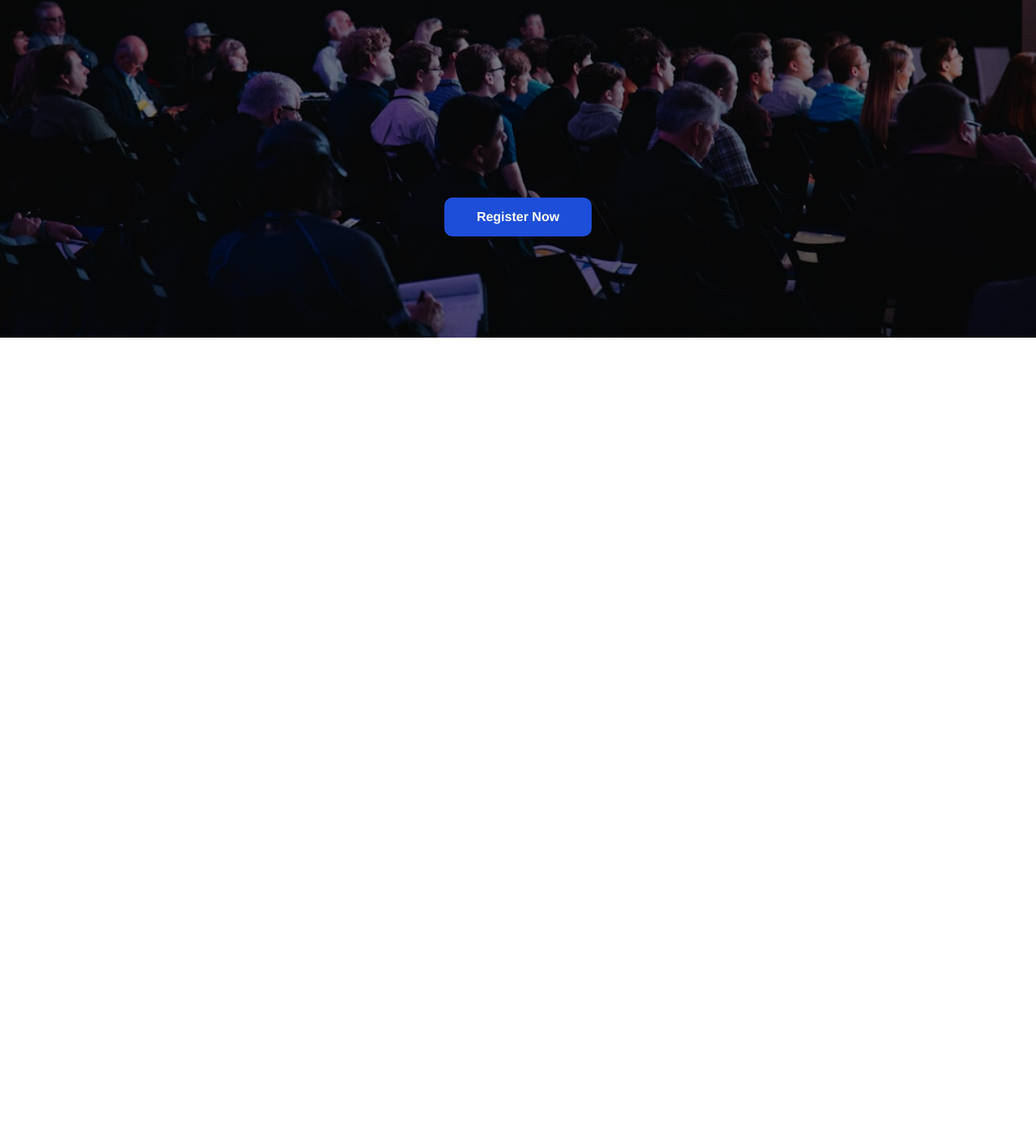
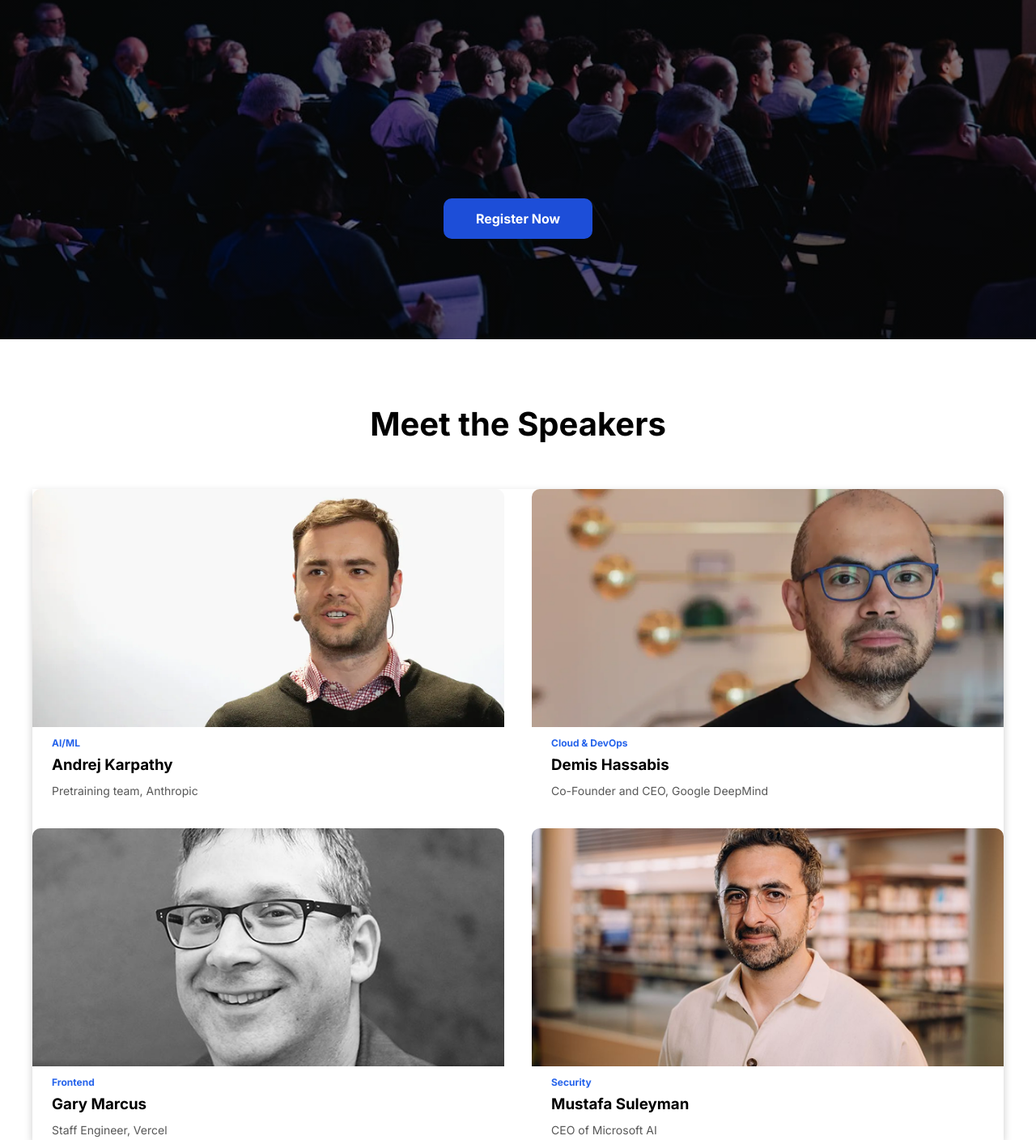
Before and after one commit to SamimUzzamanSunny9876/b-14-a1, a plain HTML site: page index.html in a window 1280 px wide. Shown: the part 391-1799 px from the top of the page at 81% size. Before the commit the page ends 808 px from the top, so only its background shows below. Drawn offline with nearby package versions, Linux system fonts and the light colour scheme.

Commit message:
speaker section done

```diff
--- a/index.html
+++ b/index.html
@@ -57,5 +57,45 @@
         <button class="common-button">Register Now</button>
       </div>
     </header>
+
+    <!-- Meet the speaker starts -->
+
+      <section class="meet-speaker-container">
+        <h1>Meet the Speakers</h1>
+        <div class="meet-speaker-content">
+          <div class="speaker">
+            <img src="./assets/andrej.png" alt="">
+            <p class="department">AI/ML</p>
+            <h3>Andrej Karpathy</h3>
+            <p class="role">Pretraining team, Anthropic</p>
+
+          </div>
+          <div class="speaker">
+            <img src="./assets/demis.png" alt="">
+            <p class="department">Cloud & DevOps</p>
+            <h3>Demis Hassabis</h3>
+            <p class="role">Co-Founder and CEO, Google DeepMind</p>
+
+          </div>
+          <div class="speaker">
+            <img src="./assets/gary.png" alt="">
+            <p class="department">Frontend</p>
+            <h3>Gary Marcus</h3>
+            <p class="role">Staff Engineer, Vercel</p>
+
+          </div>
+          <div class="speaker">
+            <img src="./assets/mustafa.png" alt="">
+            <p class="department">Security</p>
+            <h3>Mustafa Suleyman</h3>
+            <p class="role">CEO of Microsoft AI</p>
+
+          </div>
+
+        </div>
+      </section>
+
+
+    <!-- Meet the speaker ends -->
   </body>
 </html>
--- a/style.css
+++ b/style.css
@@ -1,10 +1,12 @@
 * {
   padding: 0;
   margin: 0;
-  font-family: "Arimo", sans-serif;
+  font-family: "Inter", sans-serif;
 }
 
-body {
+section {
+  max-width: 1200px;
+  margin: auto;
 }
 
 /* nev css */
@@ -57,6 +59,8 @@ header {
   display: grid;
   justify-content: center;
   align-items: center;
+
+
 }
 
 .hero-content {
@@ -65,11 +69,11 @@ header {
 }
 .hero-content h1 {
   font-size: 3.5rem;
-  font-family: "Inter", sans-serif;
+
   margin-bottom: 16px;
 }
 .hero-content p {
-  font-family: "Inter", sans-serif;
+
   max-width: 600px;
   margin: auto;
   color: rgba(255, 255, 255, 0.9);
@@ -78,3 +82,54 @@ header {
 .hero-content button {
     margin-top: 278px;
 }
+
+/* Meet the speaker css */
+
+.meet-speaker-container{
+  display:grid;
+  justify-content: center;
+
+}
+.meet-speaker-container  h1{
+    text-align: center;
+    font-weight : Bold;
+    font-size: 2.5rem;
+    margin-top: 80px;
+}
+
+.meet-speaker-content {
+  display: grid;
+   grid-template-columns: repeat(2, 1fr);
+   gap: 34px;
+   margin-top: 56px;
+   box-shadow: 0 4px 10px rgba(0, 0, 0, 0.2);
+
+}
+
+.speaker {
+  border-radius: 10px;
+  /* border: 1px solid red; */
+  overflow: hidden;
+}
+.speaker img{
+  width: 100%;
+
+}
+
+.department {
+  color: #2563EB;
+
+  padding: 0 24px;
+  padding-top: 8px;
+  font-weight: Bold;
+  font-size: 12px;
+}
+.speaker h3 {
+  padding: 8px 24px;
+}
+.role {
+   padding: 4px 24px;
+  font-size: 14px;
+  color: #575757;
+
+}
```
